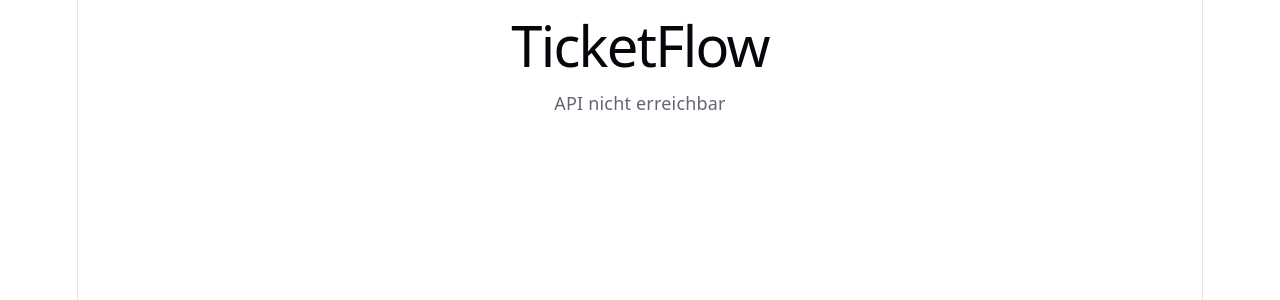
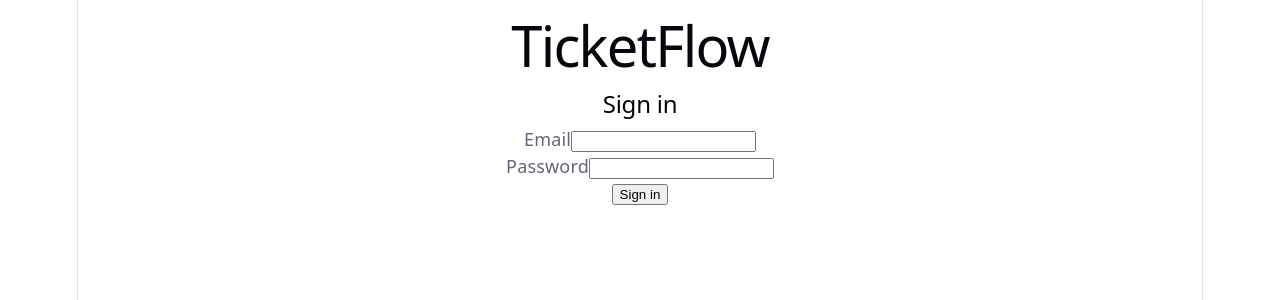
Before and after one commit to ReneFeige/TicketFlow, a React (Vite) app in the folder frontend/: page / in a window 1280 px wide. Shown: the top 300 px of the page. Built offline with nearby package versions, Linux system fonts and the light colour scheme; no server answers.

Commit message:
feat: integrate React session authentication

```diff
--- a/frontend/package.json
+++ b/frontend/package.json
@@ -10,6 +10,7 @@
     "preview": "vite preview"
   },
   "dependencies": {
+    "axios": "^1.20.0",
     "react": "^19.2.8",
     "react-dom": "^19.2.8"
   },
--- a/frontend/src/App.tsx
+++ b/frontend/src/App.tsx
@@ -1,27 +1,145 @@
-import { useEffect, useState } from 'react'
+import { useEffect, useState, type SubmitEvent } from 'react';
+import axios from 'axios';
+import { api } from './lib/api';
+
+type User = {
+  id: number;
+  name: string;
+  email: string;
+  role: 'customer' | 'agent' | 'admin';
+};
 
 function App() {
-  const [message, setMessage] = useState<string>('Lade API-Antwort...')
+  const [email, setEmail] = useState('');
+  const [password, setPassword] = useState('');
+  const [user, setUser] = useState<User | null>(null);
+  const [error, setError] = useState('');
+  const [isLoading, setIsLoading] = useState(false);
+  const [isCheckingSession, setIsCheckingSession] = useState(true);
 
   useEffect(() => {
-    fetch('/api/health')
-      .then(response => {
-        if (!response.ok) {
-          throw new Error(`HTTP-Fehler: ${response.status}`)
+    async function checkSession() {
+      try {
+        const response = await api.get<User>('/api/user');
+
+        setUser(response.data);
+        setPassword('');
+      } catch (error) {
+        if (!axios.isAxiosError(error) || error.response?.status !== 401) {
+          console.error('Failed to check session:', error);
         }
+      } finally {
+        setIsCheckingSession(false);
+      }
+    }
 
-        return response.json()
-      })
-      .then(data => setMessage(data.message))
-      .catch(() => setMessage('API nicht erreichbar'))
-  }, [])
+    void checkSession();
+  }, []);
+
+  async function handleLogin(event: SubmitEvent<HTMLFormElement>) {
+    event.preventDefault();
+
+    setError('');
+    setIsLoading(true);
+
+    try {
+      await api.get('/sanctum/csrf-cookie');
+
+      await api.post('/login', {
+        email,
+        password,
+      });
+
+      const response = await api.get<User>('/api/user');
+
+      setUser(response.data);
+    } catch (error) {
+      if (axios.isAxiosError(error) && error.response?.status === 422) {
+        setError('Invalid email or password.');
+      } else {
+        setError('An error occurred during login.');
+        console.error(error);
+      }
+    } finally {
+      setIsLoading(false);
+    }
+  }
+
+  async function handleLogout() {
+    setError('');
+    setIsLoading(true);
+
+    try {
+      await api.post('/logout');
+
+      setUser(null);
+      setEmail('');
+      setPassword('');
+    } catch (error) {
+      setError('An error occurred during logout.');
+      console.error(error);
+    } finally {
+      setIsLoading(false);
+    }
+  }
+
+  if (isCheckingSession) {
+    return <p>Checking session...</p>;
+  }
 
   return (
     <main>
       <h1>TicketFlow</h1>
-      <p>{message}</p>
+
+      {error && <p role="alert">{error}</p>}
+
+      {user ? (
+        <section>
+          <h2>Welcome, {user.name}!</h2>
+          <p>Role: {user.role}</p>
+          <p>Email: {user.email}</p>
+
+          <button
+            type="button"
+            onClick={handleLogout}
+            disabled={isLoading}
+          >
+            {isLoading ? 'Signing out...' : 'Sign out'}
+          </button>
+        </section>
+      ) : (
+        <form onSubmit={handleLogin}>
+          <h2>Sign in</h2>
+
+          <div>
+            <label htmlFor="email">Email</label>
+            <input
+              id="email"
+              type="email"
+              value={email}
+              onChange={(event) => setEmail(event.target.value)}
+              required
+            />
+          </div>
+
+          <div>
+            <label htmlFor="password">Password</label>
+            <input
+              id="password"
+              type="password"
+              value={password}
+              onChange={(event) => setPassword(event.target.value)}
+              required
+            />
+          </div>
+
+          <button type="submit" disabled={isLoading}>
+            {isLoading ? 'Signing in...' : 'Sign in'}
+          </button>
+        </form>
+      )}
     </main>
-  )
+  );
 }
 
-export default App
+export default App;
--- /dev/null
+++ b/frontend/src/lib/api.ts
@@ -0,0 +1,10 @@
+import axios from 'axios';
+
+export const api = axios.create({
+  baseURL: 'http://localhost:8000',
+  withCredentials: true,
+  withXSRFToken: true,
+  headers: {
+    Accept: 'application/json',
+  },
+});
```
Also changed, not shown: 2 other files (tests, documents, lock files or other folders).
